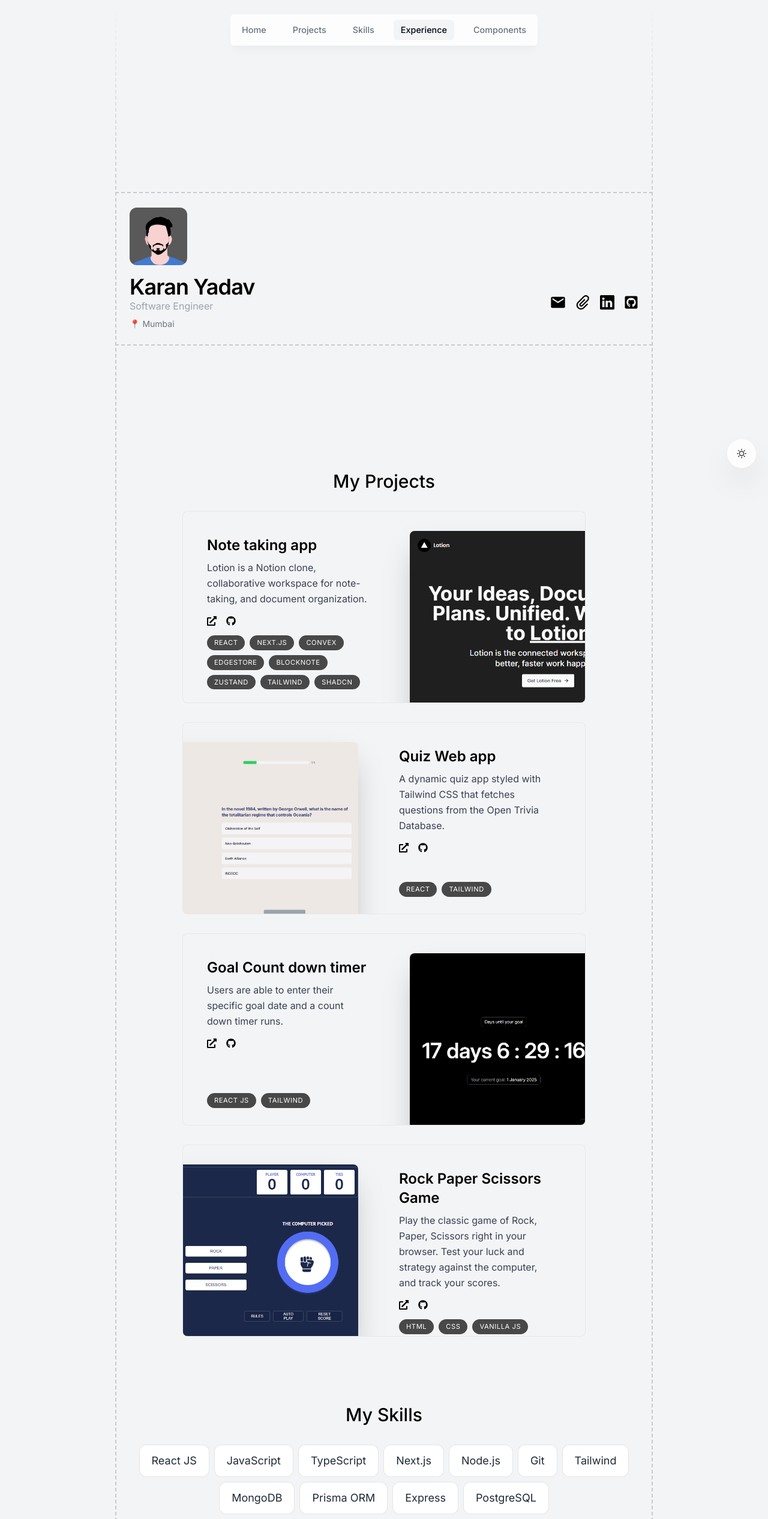
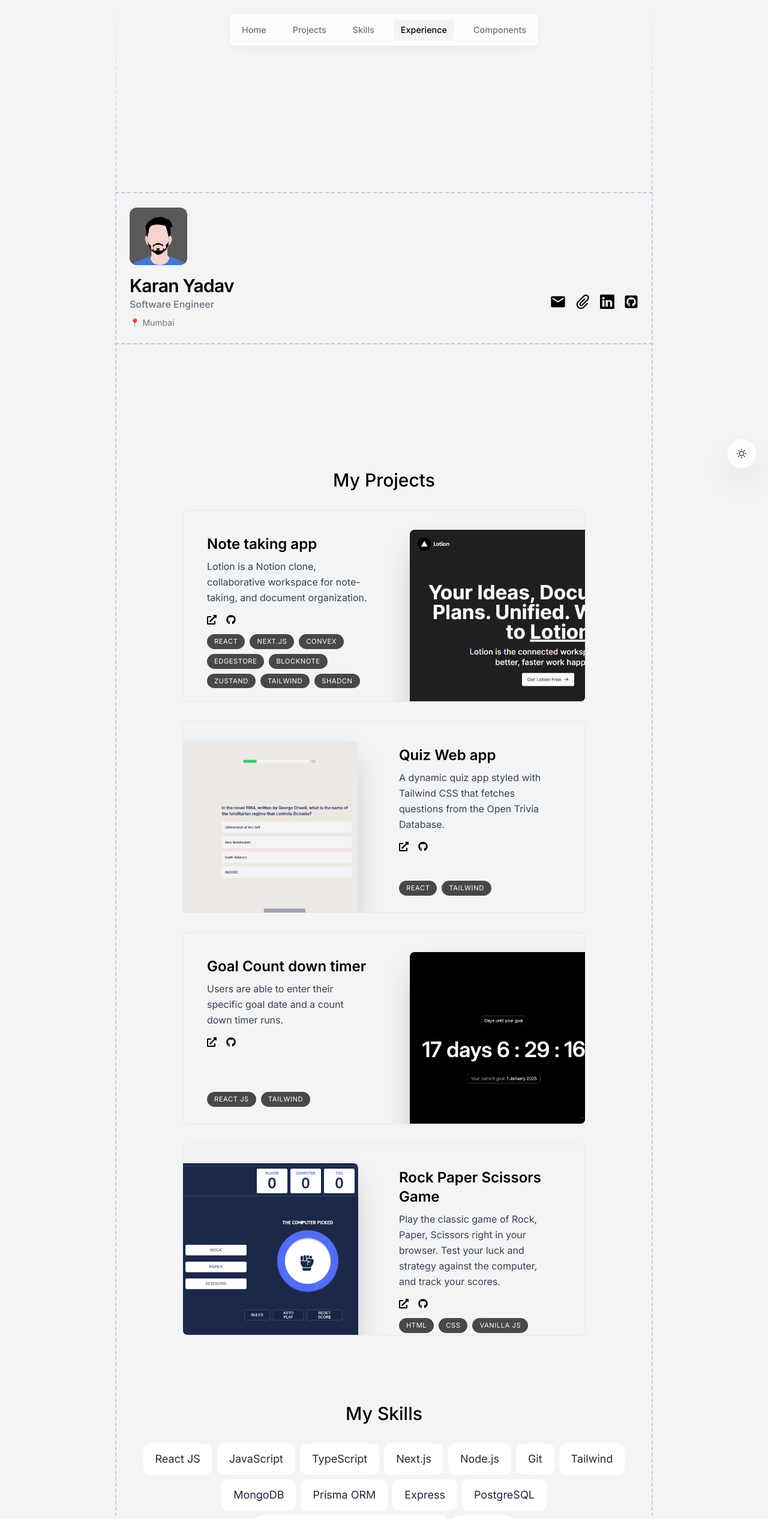
Before and after one commit to karanyadavv/portfolio, a Next.js app: page / in a window 1280 px wide. Shown: the top 2532 px of the page at 60% size. Built offline with nearby package versions, Linux system fonts and the light colour scheme.

Commit message:
cleaned up globals.css and added custom selection color

```diff
--- a/app/globals.css
+++ b/app/globals.css
@@ -2,22 +2,20 @@
 @tailwind components;
 @tailwind utilities;
 
-html {
-  --line-color: #e5e7eb;
-}
-
-html.dark {
-  --line-color: rgba(255, 255, 255, 0.2);
-}
-
-.borderBlack {
-  @apply border border-black/10;
-}
-
 :root {
   --border: 240 6% 80%;
+  --selection-bg: oklch(87.2% 0.01 258.338);
+  --line-color: #e5e7eb;
 }
 
 .dark {
   --border: 240, 4%, 16%;
+  --selection-bg: oklch(26.9% 0 0);
+  --line-color: rgba(255, 255, 255, 0.2);
 }
+
+@layer base {
+  ::selection {
+    background-color: var(--selection-bg);
+  }
+}
--- a/components/intro.tsx
+++ b/components/intro.tsx
@@ -29,10 +29,12 @@ export default function Intro() {
       </div>
       <div className="px-6 md:flex md:justify-between">
         <div className="">
-          <h1 className="mt-4 flex flex-col text-left text-2xl font-semibold tracking-tight sm:text-4xl">
+          <h1 className="mt-4 flex flex-col text-balance text-left text-xl font-semibold leading-[1.2] tracking-tight sm:text-3xl">
             Karan Yadav
           </h1>
-          <div className="text-md text-gray-400">Software Engineer</div>
+          <div className="text-pretty text-base font-medium leading-relaxed text-gray-500">
+            Software Engineer
+          </div>
           <div className="mt-2 text-sm text-gray-500">
             <a href="https://maps.app.goo.gl/jWiXdv9LzqnXRuwj9" target="_blank">
               📍
```
